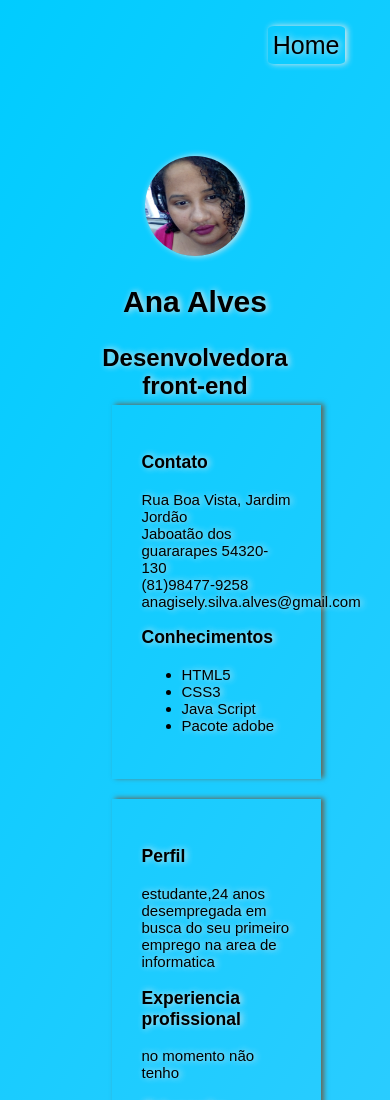
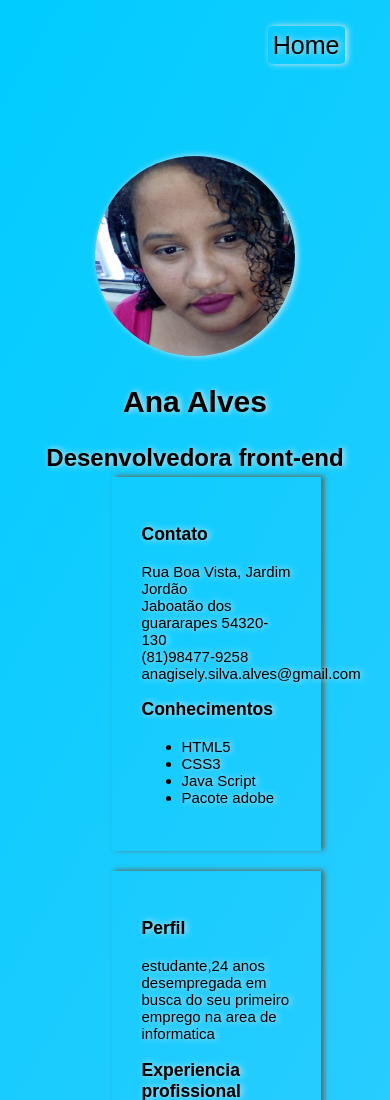
Before and after one commit to Anagisely/Meu-site, a plain HTML site: page curriculum.html in a window 390 px wide. Shown: the top 1100 px of the page. Drawn offline with Linux system fonts and the light colour scheme.

Commit message:
refatorando css

```diff
--- a/meusite.css
+++ b/meusite.css
@@ -34,7 +34,7 @@ header nav li a:hover{
     box-shadow:none;
 }
 
-img{
+.sidenav img{
     border-radius: 50%;
     box-shadow: 2px 0px 6px  rgb(233, 233, 233);
     width: 300px;
@@ -43,8 +43,7 @@ img{
 }
 .sidenav{
     display: block;
-    padding: auto;
-    margin:auto;
+
     text-align: center;
     justify-content: center;
     position: relative;
@@ -108,7 +107,7 @@ p{
     body{
         text-align: center;
     }
-    img{
+    .sidenav img{
         width: 200px;
         height: 200px;
         margin-top:40px;
--- a/style.css
+++ b/style.css
@@ -44,9 +44,6 @@ header nav li a:hover{
 .center{
 
     display: block;
-    width: 250px;
-    padding: auto;
-    margin:auto;
     text-align: center;
     justify-content: center;
     position: relative;
@@ -110,8 +107,8 @@ main a:hover{
     }
     .center img{
         border-radius: 50%;
-        width: 100px;
-        height: 100px;
+        width: 200px;
+        height: 200px;
         margin-top:40px;
     }
 
```
